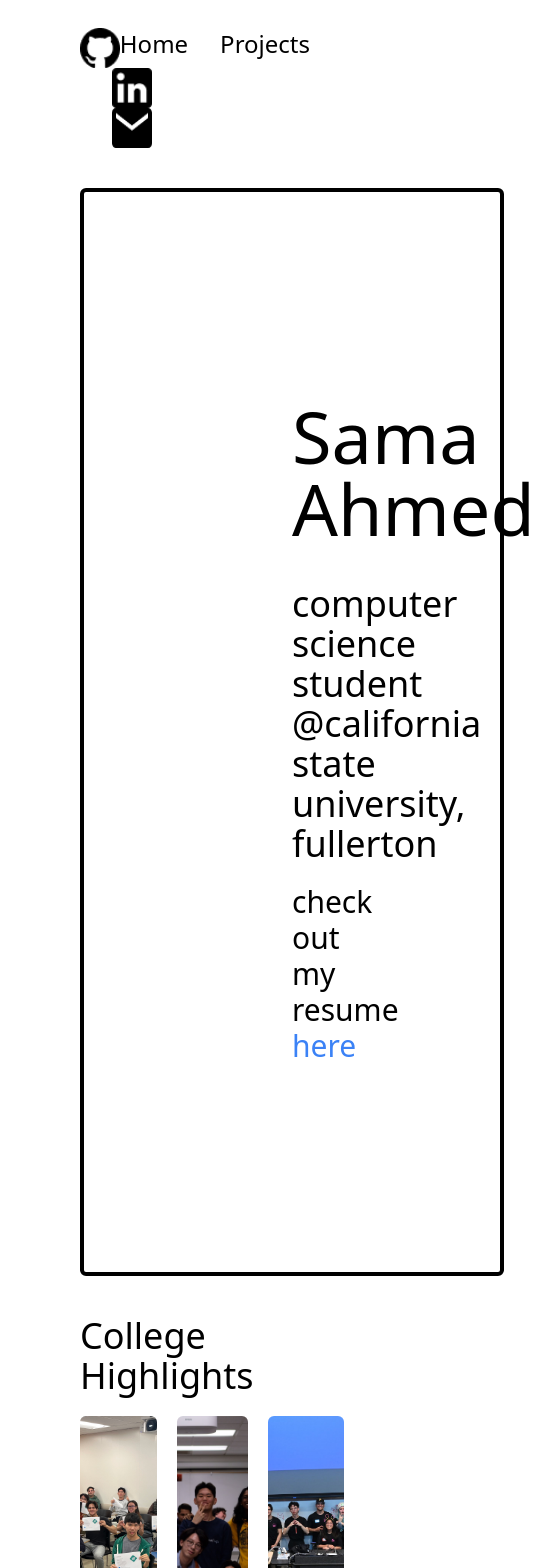
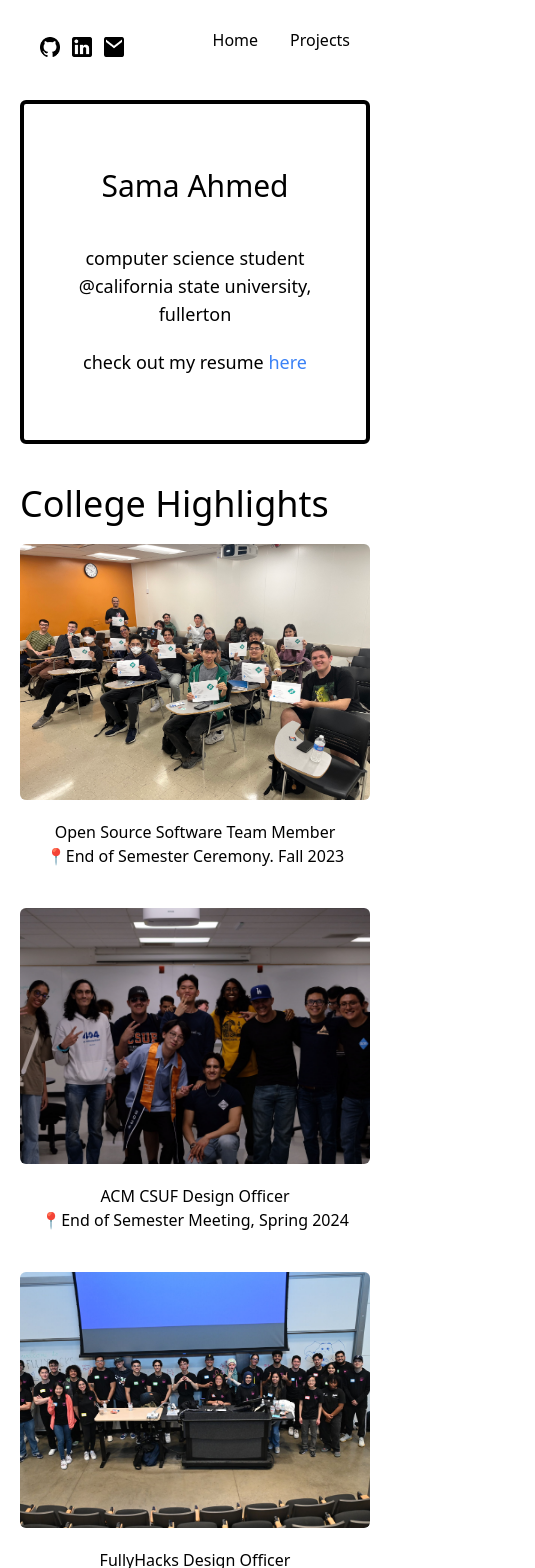
Before and after one commit to 26samaahmed/portfolio, a SvelteKit app: page /coding-portfolio in a window 390 px wide. Shown: the top 1568 px of the page, 535 px wide, since content can reach past the window. Built offline with nearby package versions, Linux system fonts and the light colour scheme; a web font is replaced by a local one.

Commit message:
work on mobile responsiveness

```diff
--- a/src/components/NavBar.svelte
+++ b/src/components/NavBar.svelte
@@ -25,19 +25,19 @@
 </script>
 
 <main>
-  <nav class="flex ml-20 mr-20 mt-7 text-black">
-    <div class="flex-1 justify-start space-x-8">
+  <nav class="flex ml-10 mr-10 sm:ml-20 sm:mr-20 mt-7 text-black">
+    <div class="flex-1 justify-start space-x-3 sm:space-x-8">
       {#each socials as social}
-        <a href={social.link} target="_blank" class="no-underline hover:underline text-2xl"><img src={social.img} alt={social.name} class="w-10 h-10 inline-block"/></a>
+        <a href={social.link} target="_blank" class="no-underline hover:underline text-2xl"><img src={social.img} alt={social.name} class="w-5 h-5 sm:w-10 sm:h-10 inline-block"/></a>
       {/each}
     </div>
 
     <div class="flex justify-end space-x-8">
       {#each buttons as button}
         {#if button.link === '#projects'}
-          <a href={button.link} on:click|preventDefault={scrollIntoView} class="no-underline hover:underline text-2xl">{button.name}</a>
+          <a href={button.link} on:click|preventDefault={scrollIntoView} class="no-underline hover:underline text:lg sm:text-2xl">{button.name}</a>
         {:else}
-          <a href={button.link} class="no-underline hover:underline text-2xl">{button.name}</a>
+          <a href={button.link} class="no-underline hover:underline text:lg sm:text-2xl">{button.name}</a>
         {/if}
       {/each}
     </div>
--- a/src/routes/coding-portfolio/+page.svelte
+++ b/src/routes/coding-portfolio/+page.svelte
@@ -40,27 +40,27 @@
 
 <main>
   <NavBar />
-  <div class="flex flex-col border-black border-4 ml-20 mr-20 mt-10 text-center rounded-md p-52" id="intro-container">
-    <h1 class="text-7xl  mb-10"> Sama Ahmed</h1>
-    <h2 class="text-4xl  mb-5">computer science student <br> @california state university, fullerton</h2>
-    <h2 class="text-3xl ">check out my resume <a href={resume} class="text-blue-500">here</a></h2>
+  <div class="flex flex-col border-black border-4 ml-5 mr-5 sm:ml-20 sm:mr-20 mt-10 text-center rounded-md p-16 pl-10 pr-10 sm:p-24 md:p-32 lg:p-24 lg:pt-32 lg:pb-32 xl:p-52" id="intro-container">
+    <h1 class="text-3xl sm:text-4xl md:text-6xl xl:text-7xl mb-10"> Sama Ahmed</h1>
+    <h2 class="text-lg sm:text-xl md:text-3xl xl:text-4xl mb-5">computer science student <br> @california state university, fullerton</h2>
+    <h2 class="text-lg sm:text-xl md:text-2xl xl:text-3xl">check out my resume <a href={resume} class="text-blue-500">here</a></h2>
   </div>
 
-  <div class="flex flex-col ml-20 mr-20 mt-10">
+  <div class="flex flex-col ml-5 mr-5 sm:ml-20 sm:mr-20 mt-10">
     <h1 class="text-4xl text-black mb-5">College Highlights</h1>
-    <div class="flex flex-row space-x-5">
-      <div class="w-1/3  text-center">
+    <div class="flex flex-col md:flex-row md:space-x-5">
+      <div class="w-full md:w-1/3 text-center">
         <img src={college_highlight1} alt="college highlight 1" class="rounded-md mb-5 h-64 lg:h-96 w-full object-cover"/>
         <p>Open Source Software Team Member</p>
         <p>📍End of Semester Ceremony. Fall 2023</p>
       </div>
-      <div class="w-1/3 text-center">
+      <div class="w-full mt-10 md:mt-0 md:w-1/3 text-center">
         <img src={college_highlight5} alt="college highlight 5" class="rounded-md mb-5 h-64 lg:h-96 w-full object-cover"/>
         <p>ACM CSUF Design Officer</p>
         <p>📍End of Semester Meeting, Spring 2024</p>
       </div>
 
-      <div class="w-1/3 text-center">
+      <div class="w-full mt-10 md:mt-0 md:w-1/3 text-center">
         <img src={college_highlight3} alt="college highlight 3" class="rounded-md mb-5 h-64 lg:h-96 w-full object-cover"/>
         <p>FullyHacks Design Officer</p>
         <p>📍Hackathon with 400+ applicants, Spring 2024</p>
@@ -71,7 +71,7 @@
 
 
 
-  <div class="flex flex-col ml-20 mr-20 mt-10" id="projects">
+  <div class="flex flex-col ml-5 mr-5 sm:ml-20 sm:mr-20 mt-10" id="projects">
     {#each projects as project}
       <div class="flex flex-col bg-black text-white rounded-xl p-5 mb-7" id="project-container">
         <h2 class="text-2xl mb-2">{project.name}</h2>
```
